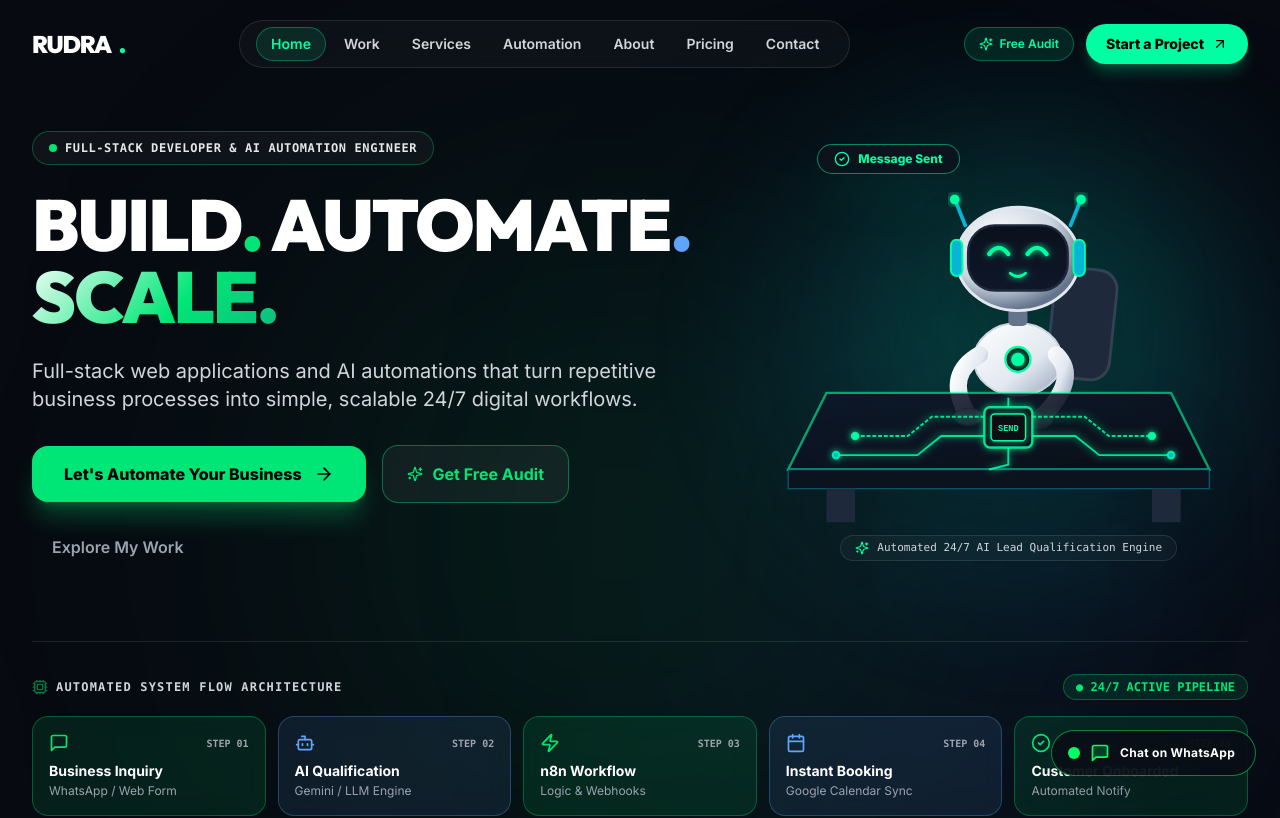
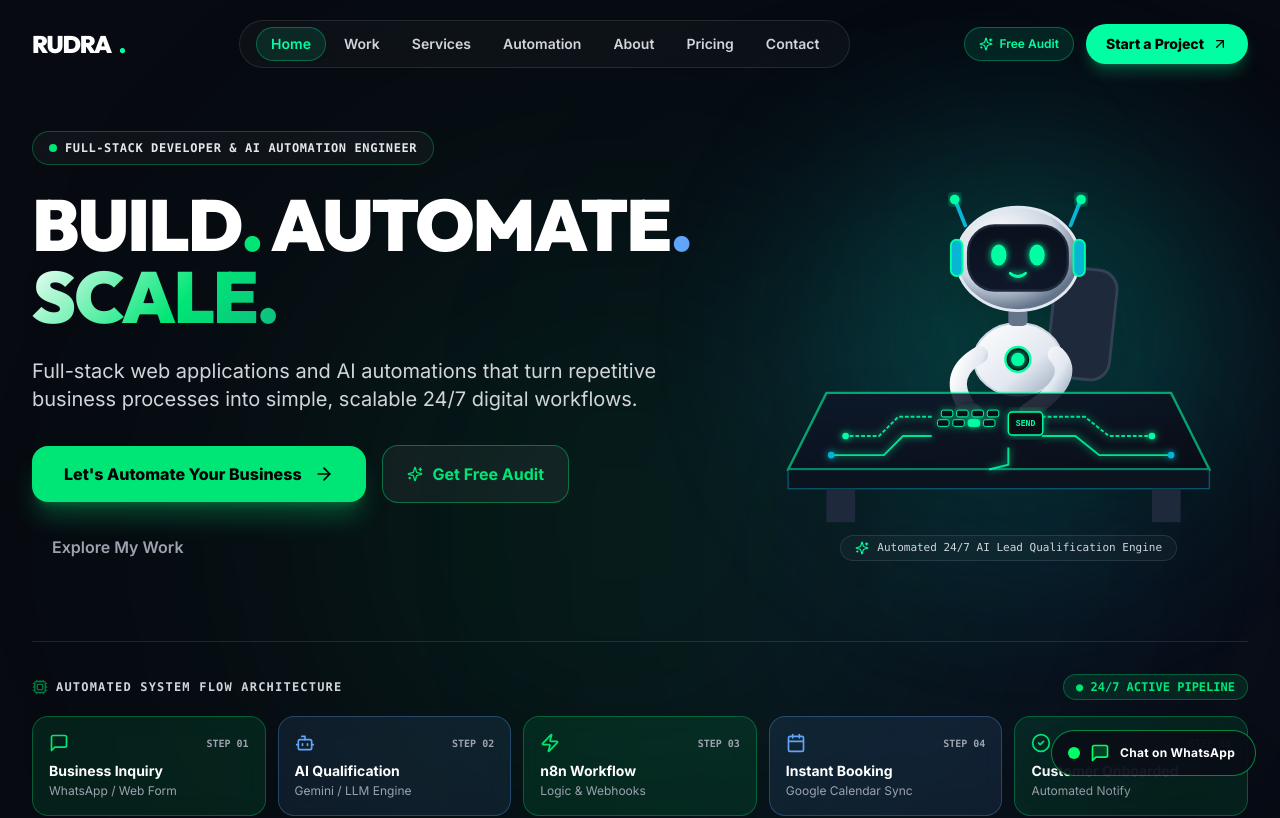
Before and after one commit to SoftwareDeveloperRudra/rudra-automation, a React (Vite) app: page / in a window 1280 px wide. Shown: the top 818 px of the page. Built offline with nearby package versions, Linux system fonts and the light colour scheme.

Commit message:
Add typing keystrokes animation, smooth paper airplane gliding curve, and remove message sent bubble

```diff
--- a/src/components/HeroBotAnimation.tsx
+++ b/src/components/HeroBotAnimation.tsx
@@ -1,35 +1,45 @@
 import { useState, useEffect } from "react";
 import { motion, AnimatePresence } from "framer-motion";
-import { CheckCircle2, Sparkles, Send } from "lucide-react";
+import { Sparkles } from "lucide-react";
 
 export default function HeroBotAnimation() {
-  const [step, setStep] = useState<"idle" | "touching" | "flying" | "sent">("idle");
+  const [phase, setPhase] = useState<"typing" | "sending" | "gliding">("typing");
+  const [typingTick, setTypingTick] = useState(0);
 
   useEffect(() => {
-    // Continuous 4.5s looping sequence
-    const cycle = () => {
-      // Step 1: Robot touches circuit button
-      setStep("touching");
+    // Fast typing rhythmic tick for fingers and keyboard key pulses
+    const typingInterval = setInterval(() => {
+      setTypingTick((prev) => (prev + 1) % 8);
+    }, 150);
 
-      // Step 2: Paper plane takes off and zips away
+    // Main animation loop orchestration matching the exact video sequence
+    const loopCycle = () => {
+      // 1. Typing on the circuit desk for 2.8 seconds
+      setPhase("typing");
+
+      // 2. Extends finger to click Send
       setTimeout(() => {
-        setStep("flying");
-      }, 700);
+        setPhase("sending");
+      }, 2600);
 
-      // Step 3: Message Sent checkmark popup
+      // 3. Paper plane takes off and glides smoothly across the screen
       setTimeout(() => {
-        setStep("sent");
-      }, 1600);
+        setPhase("gliding");
+      }, 3400);
 
-      // Step 4: Reset smoothly
+      // 4. Smooth reset back to typing
       setTimeout(() => {
-        setStep("idle");
-      }, 3800);
+        setPhase("typing");
+      }, 5400);
     };
 
-    cycle();
-    const interval = setInterval(cycle, 4600);
-    return () => clearInterval(interval);
+    loopCycle();
+    const cycleInterval = setInterval(loopCycle, 5600);
+
+    return () => {
+      clearInterval(typingInterval);
+      clearInterval(cycleInterval);
+    };
   }, []);
 
   return (
@@ -42,84 +52,78 @@ export default function HeroBotAnimation() {
         }}
       />
 
-      {/* Floating "Message Sent" Pop-up Badge */}
+      {/* Graceful Flying Origami Paper Airplane with Smooth Gliding Curve */}
       <AnimatePresence>
-        {(step === "sent" || step === "flying") && (
+        {phase === "gliding" && (
           <motion.div
-            initial={{ opacity: 0, scale: 0.5, y: 15, x: -10 }}
-            animate={{ opacity: 1, scale: 1, y: 0, x: 0 }}
-            exit={{ opacity: 0, scale: 0.8, y: -10 }}
-            transition={{ type: "spring", stiffness: 450, damping: 22 }}
-            className="absolute top-4 left-6 md:left-12 z-30 px-4 py-1.5 rounded-full bg-[#0D131F]/90 border border-[#00FFA3]/50 backdrop-blur-xl flex items-center gap-2 text-xs font-extrabold text-[#00FFA3] shadow-2xl shadow-[#00FFA3]/30"
-          >
-            <CheckCircle2 className="w-4 h-4 text-[#00FFA3]" />
-            <span>Message Sent</span>
-          </motion.div>
-        )}
-      </AnimatePresence>
-
-      {/* Flying Origami Paper Airplane with Glowing Trail */}
-      <AnimatePresence>
-        {step === "flying" && (
-          <motion.div
-            initial={{ x: -30, y: 60, scale: 0.7, opacity: 0, rotate: 15 }}
+            initial={{ x: -20, y: 70, scale: 0.75, opacity: 0, rotate: 12 }}
             animate={{
-              x: 180,
-              y: -110,
-              scale: 1.25,
-              opacity: [0, 1, 1, 0],
-              rotate: -12,
+              x: [ -20, 40, 120, 220 ],
+              y: [ 70, 20, -35, -120 ],
+              scale: [ 0.75, 1.05, 1.15, 1.25 ],
+              opacity: [ 0, 1, 1, 0 ],
+              rotate: [ 12, 5, -8, -18 ],
             }}
             exit={{ opacity: 0 }}
-            transition={{ duration: 1.1, ease: [0.16, 1, 0.3, 1] }}
+            transition={{
+              duration: 1.8,
+              ease: [0.25, 1, 0.5, 1],
+              times: [0, 0.2, 0.65, 1],
+            }}
             className="absolute z-40 left-1/3 top-28 pointer-events-none"
           >
-            {/* Glowing Paper Airplane SVG */}
             <div className="relative">
-              <svg width="68" height="54" viewBox="0 0 68 54" fill="none" className="drop-shadow-[0_0_16px_rgba(0,255,200,0.85)]">
+              {/* Glowing 3D Vector Paper Airplane */}
+              <svg
+                width="72"
+                height="56"
+                viewBox="0 0 68 54"
+                fill="none"
+                className="drop-shadow-[0_0_20px_rgba(0,255,200,0.9)]"
+              >
                 <path
                   d="M66 2L2 28L26 36L66 2Z"
-                  fill="url(#planeGrad1)"
+                  fill="url(#smoothPlane1)"
                   stroke="#00FFA3"
                   strokeWidth="1.5"
                 />
                 <path
                   d="M66 2L26 36V52L38 42L66 2Z"
-                  fill="url(#planeGrad2)"
+                  fill="url(#smoothPlane2)"
                   stroke="#06B6D4"
                   strokeWidth="1.5"
                 />
                 <path
                   d="M66 2L38 42L26 36L66 2Z"
-                  fill="#E2E8F0"
-                  opacity="0.9"
+                  fill="#F1F5F9"
+                  opacity="0.95"
                 />
                 <defs>
-                  <linearGradient id="planeGrad1" x1="2" y1="2" x2="66" y2="36" gradientUnits="userSpaceOnUse">
+                  <linearGradient id="smoothPlane1" x1="2" y1="2" x2="66" y2="36" gradientUnits="userSpaceOnUse">
                     <stop stopColor="#FFFFFF" />
-                    <stop offset="0.7" stopColor="#E2E8F0" />
+                    <stop offset="0.6" stopColor="#E2E8F0" />
                     <stop offset="1" stopColor="#00FFA3" />
                   </linearGradient>
-                  <linearGradient id="planeGrad2" x1="26" y1="2" x2="66" y2="52" gradientUnits="userSpaceOnUse">
+                  <linearGradient id="smoothPlane2" x1="26" y1="2" x2="66" y2="52" gradientUnits="userSpaceOnUse">
                     <stop stopColor="#06B6D4" />
                     <stop offset="1" stopColor="#00E676" />
                   </linearGradient>
                 </defs>
               </svg>
 
-              {/* Dotted Trajectory Trail behind plane */}
+              {/* Glowing Curved Flight Trail */}
               <motion.div
-                initial={{ width: 0, opacity: 0.8 }}
-                animate={{ width: 140, opacity: 0 }}
-                transition={{ duration: 0.8 }}
-                className="absolute top-6 -left-28 h-0.5 border-b-2 border-dashed border-[#00FFA3]/60 blur-[0.5px]"
+                initial={{ width: 0, opacity: 0.9 }}
+                animate={{ width: 160, opacity: 0 }}
+                transition={{ duration: 1.4, ease: "easeOut" }}
+                className="absolute top-7 -left-32 h-0.5 border-b-2 border-dashed border-[#00FFA3]/70 blur-[0.5px]"
               />
             </div>
           </motion.div>
         )}
       </AnimatePresence>
 
-      {/* Main Native SVG & Code Scene: 3D Robot & Circuit Desk */}
+      {/* Main Native SVG 3D AI Robot & Glass Circuit Desk Scene */}
       <div className="relative w-full aspect-[4/3] flex items-center justify-center">
         <svg
           viewBox="0 0 500 400"
@@ -129,46 +133,40 @@ export default function HeroBotAnimation() {
         >
           <defs>
             {/* Robot Glossy White Shading */}
-            <linearGradient id="robotBodyGrad" x1="0%" y1="0%" x2="100%" y2="100%">
+            <linearGradient id="botGrad" x1="0%" y1="0%" x2="100%" y2="100%">
               <stop offset="0%" stopColor="#FFFFFF" />
               <stop offset="60%" stopColor="#E2E8F0" />
               <stop offset="100%" stopColor="#94A3B8" />
             </linearGradient>
 
-            {/* Robot Head Dome */}
-            <radialGradient id="headDomeGrad" cx="35%" cy="30%" r="70%">
+            {/* Robot Head Dome Radial Shading */}
+            <radialGradient id="domeGrad" cx="35%" cy="30%" r="70%">
               <stop offset="0%" stopColor="#FFFFFF" />
               <stop offset="65%" stopColor="#CBD5E1" />
               <stop offset="100%" stopColor="#64748B" />
             </radialGradient>
 
             {/* Dark Visor Face Screen */}
-            <linearGradient id="visorGrad" x1="0%" y1="0%" x2="0%" y2="100%">
+            <linearGradient id="visorScreen" x1="0%" y1="0%" x2="0%" y2="100%">
               <stop offset="0%" stopColor="#0A111C" />
               <stop offset="100%" stopColor="#0F172A" />
             </linearGradient>
 
-            {/* Cyan Neon Accent Glow */}
-            <linearGradient id="cyanNeon" x1="0%" y1="0%" x2="100%" y2="100%">
-              <stop offset="0%" stopColor="#00FFA3" />
-              <stop offset="100%" stopColor="#06B6D4" />
-            </linearGradient>
-
             {/* Desk Glass Surface Gradient */}
-            <linearGradient id="deskGlass" x1="0%" y1="0%" x2="100%" y2="100%">
+            <linearGradient id="deskGlassGrad" x1="0%" y1="0%" x2="100%" y2="100%">
               <stop offset="0%" stopColor="#0F172A" stopOpacity="0.85" />
               <stop offset="100%" stopColor="#090D16" stopOpacity="0.95" />
             </linearGradient>
 
             {/* Soft Glow Filter */}
-            <filter id="neonGlow" x="-20%" y="-20%" width="140%" height="140%">
+            <filter id="cyanGlow" x="-20%" y="-20%" width="140%" height="140%">
               <feGaussianBlur stdDeviation="4" result="blur" />
               <feComposite in="SourceGraphic" in2="blur" operator="over" />
             </filter>
           </defs>
 
           {/* ========================================================
-              1. BACKGROUND SEAT / CHAIR BACKREST
+              1. SEAT / CHAIR BACKREST
              ======================================================== */}
           <rect
             x="295"
@@ -185,12 +183,11 @@ export default function HeroBotAnimation() {
           {/* ========================================================
               2. ROBOT BODY & TORSO
              ======================================================== */}
-          {/* Shoulders & Chest */}
-          <ellipse cx="260" cy="225" rx="46" ry="38" fill="url(#robotBodyGrad)" stroke="#CBD5E1" strokeWidth="2" />
+          <ellipse cx="260" cy="225" rx="46" ry="38" fill="url(#botGrad)" stroke="#CBD5E1" strokeWidth="2" />
 
           {/* Cyan Core Arc on Chest */}
           <circle cx="260" cy="225" r="13" fill="#090D16" stroke="#00FFA3" strokeWidth="2.5" />
-          <circle cx="260" cy="225" r="7" fill="#00FFA3" filter="url(#neonGlow)" />
+          <circle cx="260" cy="225" r="7" fill="#00FFA3" filter="url(#cyanGlow)" />
 
           {/* Neck */}
           <rect x="250" y="172" width="20" height="18" rx="5" fill="#64748B" />
@@ -199,42 +196,36 @@ export default function HeroBotAnimation() {
               3. ROBOT HEAD & FACE
              ======================================================== */}
           <g>
-            {/* Outer Head Shell */}
-            <ellipse cx="260" cy="120" rx="64" ry="54" fill="url(#headDomeGrad)" stroke="#E2E8F0" strokeWidth="3" />
+            {/* Outer Head Dome Shell */}
+            <ellipse cx="260" cy="120" rx="64" ry="54" fill="url(#domeGrad)" stroke="#E2E8F0" strokeWidth="3" />
 
-            {/* Ear Cylinders / Antennas */}
-            {/* Left Ear */}
+            {/* Left Ear Antenna */}
             <rect x="190" y="100" width="12" height="38" rx="6" fill="#06B6D4" stroke="#00FFA3" strokeWidth="2" />
-            {/* Right Ear */}
+            <line x1="205" y1="85" x2="195" y2="60" stroke="#06B6D4" strokeWidth="4" strokeLinecap="round" />
+            <circle cx="194" cy="58" r="5" fill="#00FFA3" filter="url(#cyanGlow)" />
+
+            {/* Right Ear Antenna */}
             <rect x="318" y="100" width="12" height="38" rx="6" fill="#06B6D4" stroke="#00FFA3" strokeWidth="2" />
-            {/* Antenna Top Tip */}
-            <line x1="205" y1="85" x2="195" y2="60" stroke="#06B6D4" strokeWidth="4" strokeLinecap="round" />
-            <circle cx="194" cy="58" r="5" fill="#00FFA3" filter="url(#neonGlow)" />
-
             <line x1="315" y1="85" x2="325" y2="60" stroke="#06B6D4" strokeWidth="4" strokeLinecap="round" />
-            <circle cx="326" cy="58" r="5" fill="#00FFA3" filter="url(#neonGlow)" />
+            <circle cx="326" cy="58" r="5" fill="#00FFA3" filter="url(#cyanGlow)" />
 
             {/* Dark Visor Face Screen */}
-            <rect x="208" y="85" width="104" height="68" rx="28" fill="url(#visorGrad)" stroke="#1E293B" strokeWidth="2.5" />
+            <rect x="208" y="85" width="104" height="68" rx="28" fill="url(#visorScreen)" stroke="#1E293B" strokeWidth="2.5" />
 
-            {/* Cyan Glowing Expressive Eyes (Animated Blink & Smile) */}
-            <g filter="url(#neonGlow)">
-              {/* Left Eye */}
-              {step === "touching" || step === "sent" ? (
-                // Happy Arc Eye
+            {/* Cyan Glowing Expressive Eyes & Smile */}
+            <g filter="url(#cyanGlow)">
+              {phase === "sending" || phase === "gliding" ? (
+                <>
+                  {/* Happy Curved Eyes */}
                   <path d="M 230 115 Q 240 102 250 115" fill="none" stroke="#00FFA3" strokeWidth="4.5" strokeLinecap="round" />
+                  <path d="M 270 115 Q 280 102 290 115" fill="none" stroke="#00FFA3" strokeWidth="4.5" strokeLinecap="round" />
+                </>
               ) : (
-                // Bright Oval Eye
+                <>
+                  {/* Focused Bright Oval Eyes */}
                   <ellipse cx="240" cy="116" rx="8" ry="11" fill="#00FFA3" />
-              )}
-
-              {/* Right Eye */}
-              {step === "touching" || step === "sent" ? (
-                // Happy Arc Eye
-                <path d="M 270 115 Q 280 102 290 115" fill="none" stroke="#00FFA3" strokeWidth="4.5" strokeLinecap="round" />
-              ) : (
-                // Bright Oval Eye
                   <ellipse cx="280" cy="116" rx="8" ry="11" fill="#00FFA3" />
+                </>
               )}
 
               {/* Cute Cyan Smile */}
@@ -243,29 +234,53 @@ export default function HeroBotAnimation() {
           </g>
 
           {/* ========================================================
-              4. ROBOT ARMS & HANDS TOUCHING DESK
+              4. ROBOT ARMS & TYPING / SENDING FINGER MOVEMENTS
              ======================================================== */}
-          {/* Left Arm */}
+          {/* Left Arm & Typing Hand */}
+          <g>
             <path
-            d="M 220 220 Q 185 240 205 278"
+              d={`M 220 220 Q 185 240 205 ${phase === "typing" ? 276 + (typingTick % 2 === 0 ? -4 : 4) : 278}`}
               fill="none"
-            stroke="url(#robotBodyGrad)"
+              stroke="url(#botGrad)"
               strokeWidth="18"
               strokeLinecap="round"
             />
-          {/* Left Hand Fingers on Circuit Board */}
-          <ellipse cx="208" cy="285" rx="14" ry="9" fill="#CBD5E1" stroke="#94A3B8" strokeWidth="1.5" />
+            {/* Left Hand Fingers Typing */}
+            <ellipse
+              cx="208"
+              cy={phase === "typing" ? 283 + (typingTick % 2 === 0 ? -4 : 4) : 285}
+              rx="14"
+              ry="9"
+              fill="#CBD5E1"
+              stroke="#94A3B8"
+              strokeWidth="1.5"
+            />
+          </g>
 
-          {/* Right Arm (Extends down to press the glowing Send button) */}
+          {/* Right Arm & Typing/Sending Hand */}
+          <g>
             <path
-            d="M 300 220 Q 325 245 285 285"
+              d={
+                phase === "sending"
+                  ? "M 300 220 Q 325 245 285 285" // Reaching forward to press Send button
+                  : `M 300 220 Q 325 245 270 ${phase === "typing" ? 276 + (typingTick % 2 !== 0 ? -4 : 4) : 280}` // Typing on keyboard
+              }
               fill="none"
-            stroke="url(#robotBodyGrad)"
+              stroke="url(#botGrad)"
               strokeWidth="18"
               strokeLinecap="round"
             />
-          {/* Right Hand / Finger pressing Button */}
-          <ellipse cx="282" cy="288" rx="14" ry="9" fill="#CBD5E1" stroke="#94A3B8" strokeWidth="1.5" />
+            {/* Right Hand / Finger */}
+            <ellipse
+              cx={phase === "sending" ? 282 : 272}
+              cy={phase === "sending" ? 288 : (phase === "typing" ? 283 + (typingTick % 2 !== 0 ? -4 : 4) : 285)}
+              rx="14"
+              ry="9"
+              fill="#CBD5E1"
+              stroke="#94A3B8"
+              strokeWidth="1.5"
+            />
+          </g>
 
           {/* ========================================================
               5. FUTURISTIC GLASS CIRCUIT DESK
@@ -273,13 +288,13 @@ export default function HeroBotAnimation() {
           {/* Desk Main Top Slab (Perspective Projection) */}
           <polygon
             points="60,260 420,260 460,340 20,340"
-            fill="url(#deskGlass)"
+            fill="url(#deskGlassGrad)"
             stroke="#00FFA3"
             strokeWidth="2.5"
             strokeOpacity="0.6"
           />
 
-          {/* Desk Glass Front Edge Lip */}
+          {/* Desk Front Edge Lip */}
           <polygon
             points="20,340 460,340 460,360 20,360"
             fill="#0B131F"
@@ -293,58 +308,58 @@ export default function HeroBotAnimation() {
           <path d="M 400 360 L 400 395 L 430 395 L 430 360" fill="#1E293B" />
 
           {/* ========================================================
-              6. GLOWING NEON CIRCUIT TRACES ON DESK
+              6. HOLOGRAPHIC TYPING KEYBOARD & CIRCUIT TRACES
              ======================================================== */}
-          <g stroke="#00FFA3" strokeWidth="2" strokeOpacity="0.85" filter="url(#neonGlow)">
-            {/* Center Microchip Core */}
-            <rect x="225" y="275" width="50" height="42" rx="6" fill="#0A111C" stroke="#00FFA3" strokeWidth="2.5" />
+          {/* Glowing Virtual Holographic Keyboard Keys under robot's hands */}
+          <g filter="url(#cyanGlow)">
+            {/* Keyboard Row 1 */}
+            <rect x="180" y="278" width="12" height="7" rx="2" fill={typingTick === 0 ? "#00FFA3" : "#0A111C"} stroke="#00FFA3" strokeWidth="1" />
+            <rect x="196" y="278" width="12" height="7" rx="2" fill={typingTick === 1 ? "#00FFA3" : "#0A111C"} stroke="#00FFA3" strokeWidth="1" />
+            <rect x="212" y="278" width="12" height="7" rx="2" fill={typingTick === 2 ? "#00FFA3" : "#0A111C"} stroke="#00FFA3" strokeWidth="1" />
+            <rect x="228" y="278" width="12" height="7" rx="2" fill={typingTick === 3 ? "#00FFA3" : "#0A111C"} stroke="#00FFA3" strokeWidth="1" />
 
-            {/* Chip Inner Pulse */}
-            <circle
-              cx="250"
-              cy="296"
-              r={step === "touching" ? 14 : 9}
-              fill="#00FFA3"
-              fillOpacity={step === "touching" ? 0.9 : 0.4}
-              className="transition-all duration-300"
-            />
+            {/* Keyboard Row 2 */}
+            <rect x="176" y="288" width="12" height="7" rx="2" fill={typingTick === 4 ? "#00FFA3" : "#0A111C"} stroke="#00FFA3" strokeWidth="1" />
+            <rect x="192" y="288" width="12" height="7" rx="2" fill={typingTick === 5 ? "#00FFA3" : "#0A111C"} stroke="#00FFA3" strokeWidth="1" />
+            <rect x="208" y="288" width="12" height="7" rx="2" fill={typingTick === 6 ? "#00FFA3" : "#0A111C"} stroke="#00FFA3" strokeWidth="1" />
+            <rect x="224" y="288" width="12" height="7" rx="2" fill={typingTick === 7 ? "#00FFA3" : "#0A111C"} stroke="#00FFA3" strokeWidth="1" />
 
-            {/* Circuit Traces Radiating across desk */}
-            <path d="M 225 285 H 170 L 145 305 H 90" fill="none" strokeDasharray="4 2" />
-            <path d="M 225 305 H 180 L 155 325 H 70" fill="none" />
+            {/* Circuit Traces Radiating across glass desk */}
+            <g stroke="#00FFA3" strokeWidth="2" strokeOpacity="0.85">
+              <path d="M 170 285 H 135 L 115 305 H 80" fill="none" strokeDasharray="4 2" />
+              <path d="M 170 305 H 140 L 120 325 H 65" fill="none" />
+              <path d="M 285 285 H 330 L 355 305 H 400" fill="none" strokeDasharray="4 2" />
+              <path d="M 285 305 H 320 L 345 325 H 420" fill="none" />
               <path d="M 250 317 V 335 L 230 340" fill="none" />
-
-            <path d="M 275 285 H 330 L 355 305 H 400" fill="none" strokeDasharray="4 2" />
-            <path d="M 275 305 H 320 L 345 325 H 420" fill="none" />
-            <path d="M 250 275 V 265" fill="none" />
+            </g>
 
             {/* Circuit Nodes */}
-            <circle cx="90" cy="305" r="3.5" fill="#00FFA3" />
-            <circle cx="70" cy="325" r="3.5" fill="#06B6D4" />
+            <circle cx="80" cy="305" r="3.5" fill="#00FFA3" />
+            <circle cx="65" cy="325" r="3.5" fill="#06B6D4" />
             <circle cx="400" cy="305" r="3.5" fill="#00FFA3" />
             <circle cx="420" cy="325" r="3.5" fill="#06B6D4" />
           </g>
 
-          {/* Glowing "Send" Touchpad under Robot's Hands */}
-          <g filter="url(#neonGlow)">
+          {/* Glowing Holographic "SEND" Button */}
+          <g filter="url(#cyanGlow)">
             <rect
-              x="232"
-              y="282"
+              x="250"
+              y="280"
               width="36"
-              height="28"
+              height="24"
               rx="4"
-              fill={step === "touching" ? "#00FFA3" : "#090D16"}
+              fill={phase === "sending" ? "#00FFA3" : "#090D16"}
               stroke="#00FFA3"
               strokeWidth="1.5"
             />
             <text
-              x="250"
-              y="300"
-              fontSize="9"
+              x="268"
+              y="295"
+              fontSize="8.5"
               fontFamily="monospace"
               fontWeight="bold"
               textAnchor="middle"
-              fill={step === "touching" ? "#000000" : "#00FFA3"}
+              fill={phase === "sending" ? "#000000" : "#00FFA3"}
             >
               SEND
             </text>
```
Also changed, not shown: 5 other files (tests, documents, lock files or other folders). Lines whose indentation alone changed are shown as unchanged.
